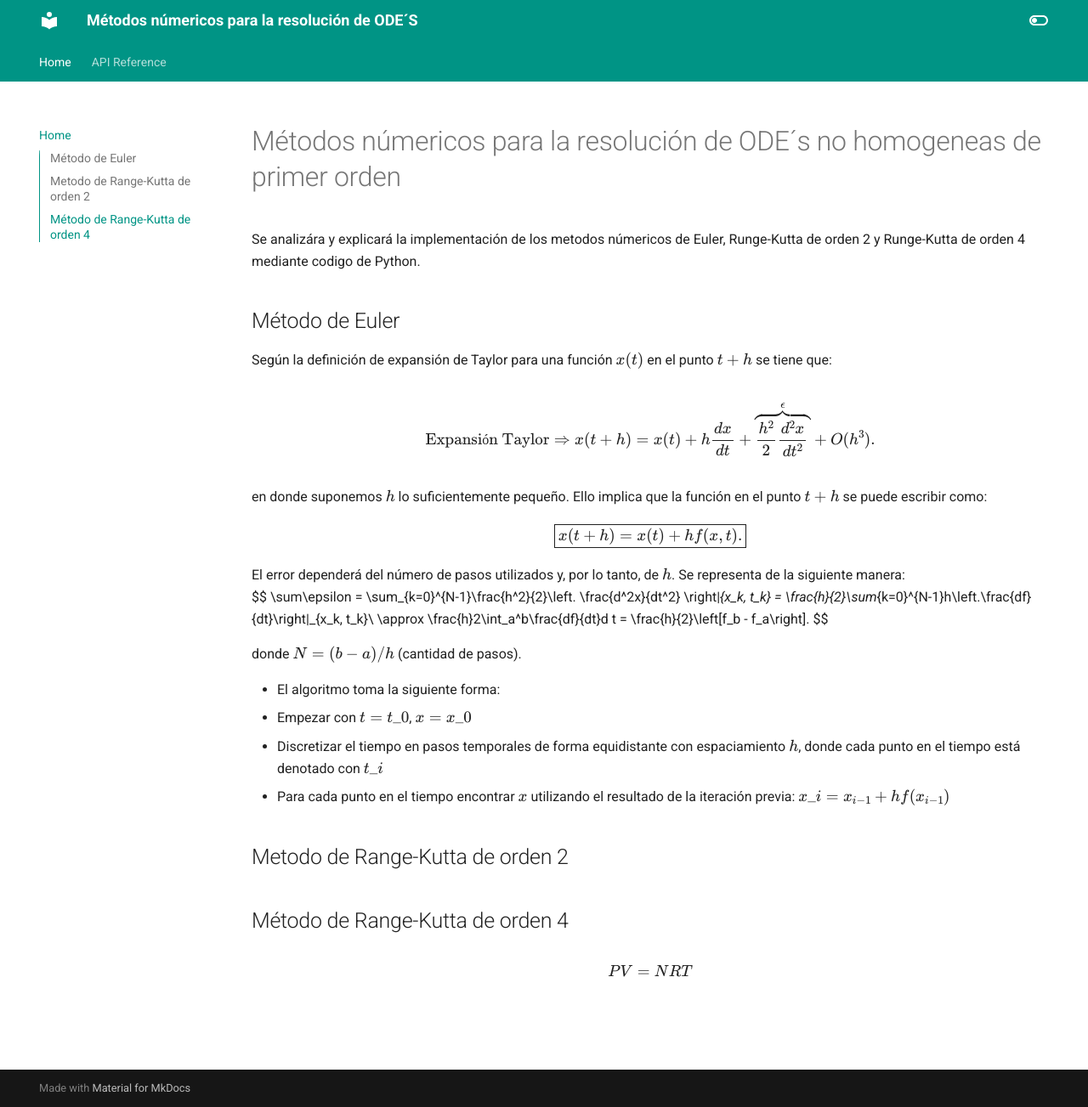
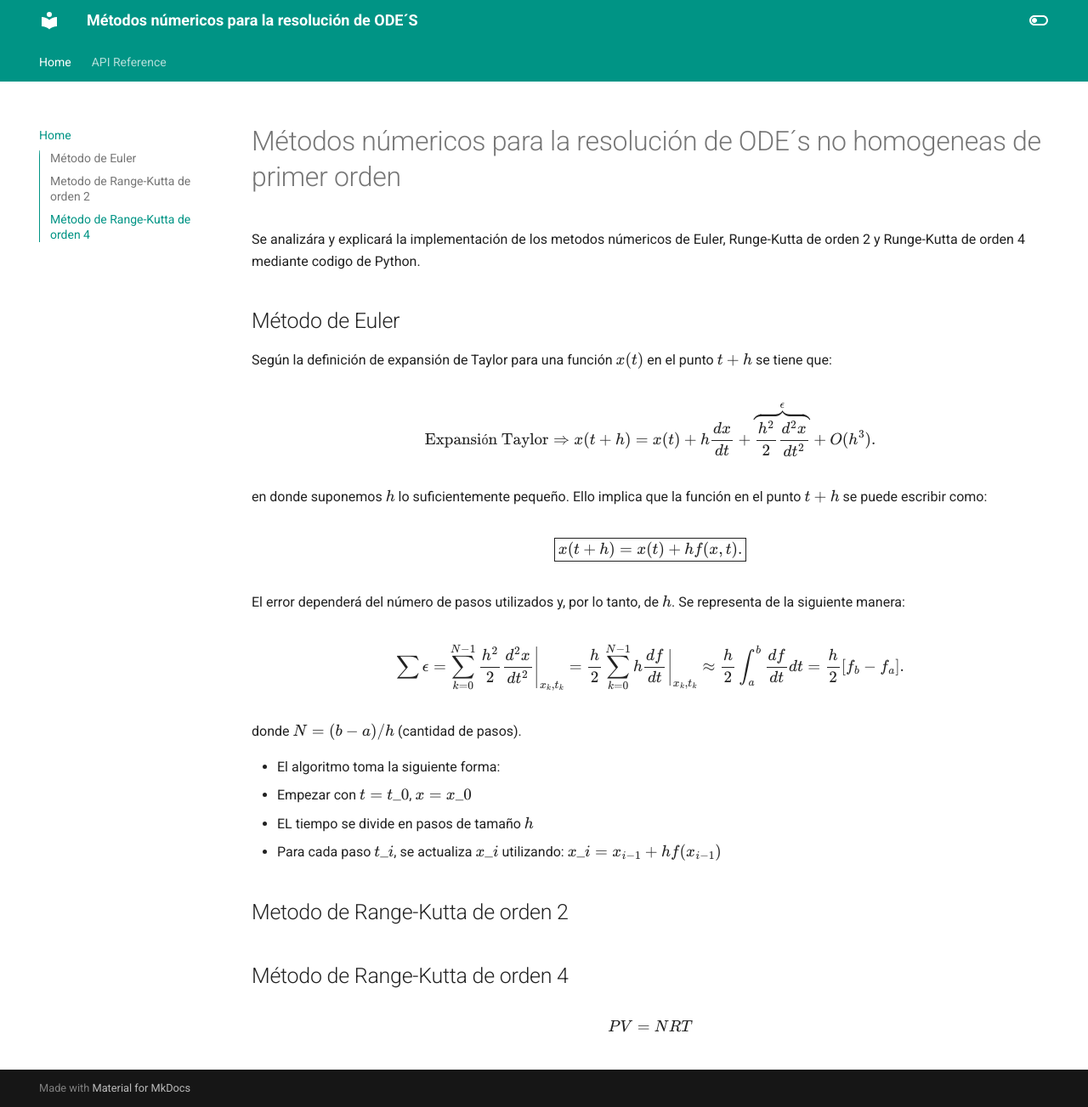
Before and after one commit to Kporras21/ODE-s, an MkDocs documentation site: the page built from docs/index.md, in a window 1280 px wide and 1303 px high. Shown: the whole window at 85% size. Built offline with MkDocs 1.6.1 and Material for MkDocs 9.7.7, drawn with Linux system fonts in a browser that asks for light colours.

Commit message:
Correcion index Euler

```diff
--- a/docs/index.md
+++ b/docs/index.md
@@ -11,11 +11,13 @@ $$
 $$
 
 en donde suponemos $h$ lo suficientemente pequeño. Ello implica que la función en el punto $t+h$ se puede escribir como:
+
 $$
 \boxed{x(t + h) = x(t) + hf(x,t).}
 $$
 
 El error dependerá del número de pasos utilizados y, por lo tanto, de $h$. Se representa de la siguiente manera:
+
 $$
 \sum\epsilon = \sum_{k=0}^{N-1}\frac{h^2}{2}\left. \frac{d^2x}{dt^2} \right|_{x_k, t_k} = \frac{h}{2}\sum_{k=0}^{N-1}h\left.\frac{df}{dt}\right|_{x_k, t_k}\\
 \approx \frac{h}2\int_a^b\frac{df}{dt}d t = \frac{h}{2}\left[f_b - f_a\right].
@@ -25,8 +27,8 @@ donde $N = (b-a)/h$ (cantidad de pasos).
 
 * El algoritmo toma la siguiente forma:
   - Empezar con $t = t\_0$, $x = x\_0$
-  - Discretizar el tiempo en pasos temporales de forma equidistante con espaciamiento $h$, donde cada punto en el tiempo está denotado con $t\_i$
-  - Para cada punto en el tiempo encontrar $x$ utilizando el resultado de la iteración previa: $x\_i = x_{i-1} + hf(x_{i-1})$
+  - EL tiempo se divide en pasos de tamaño $h$
+  - Para cada paso $t\_i$, se actualiza $x\_i$ utilizando: $x\_i = x_{i-1} + hf(x_{i-1})$
 
 ## Metodo de Range-Kutta de orden 2
 
```
